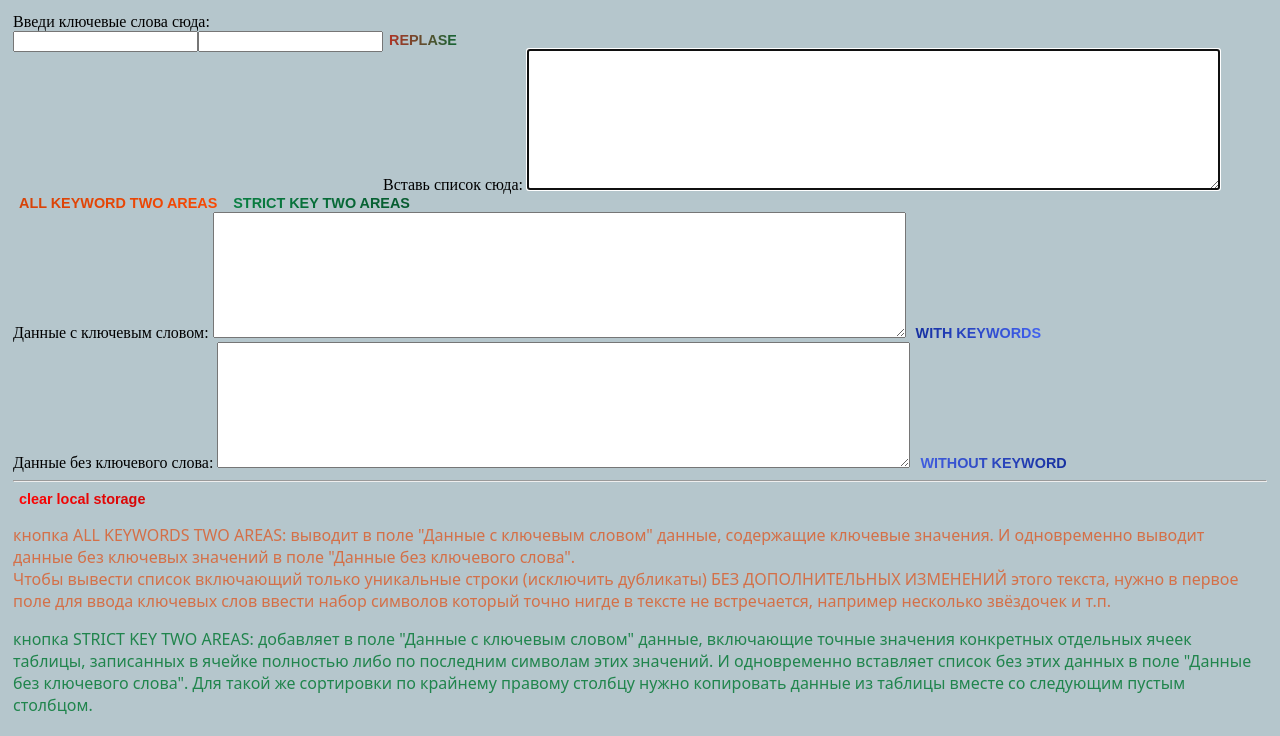
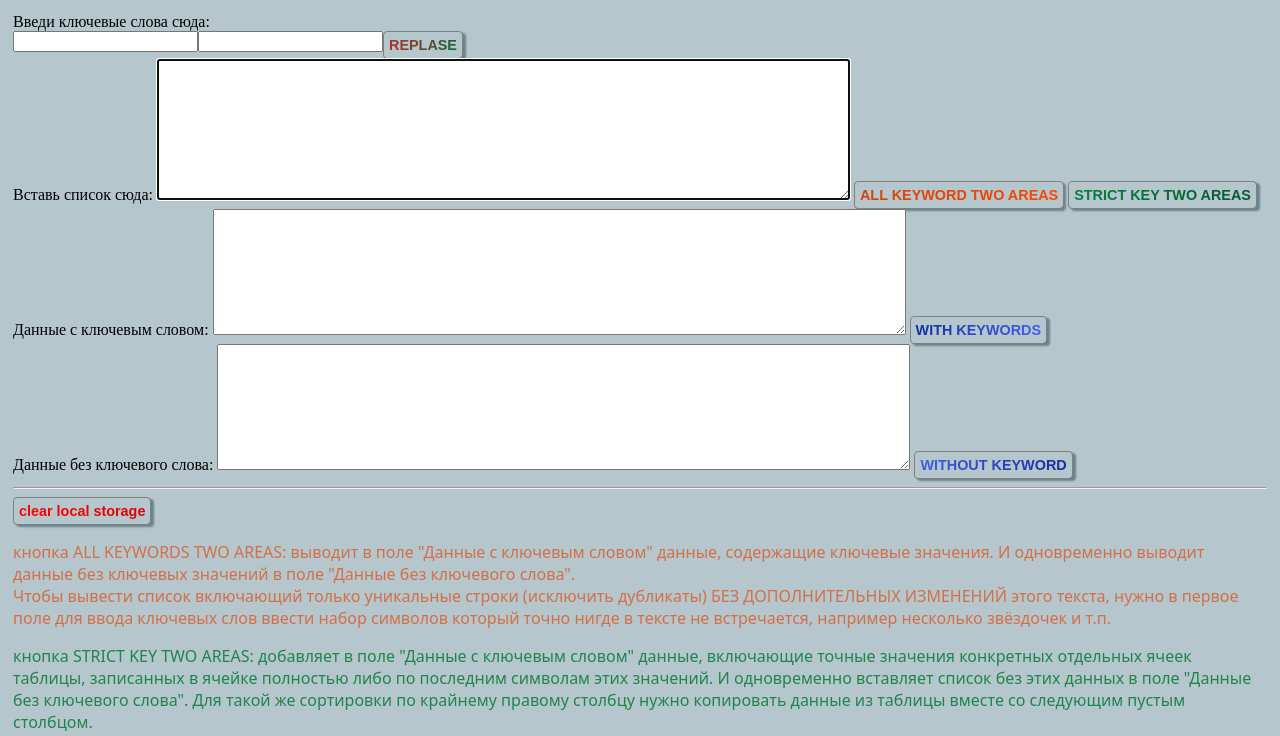
Before and after one commit to Liasnik/Sort-List, a plain HTML site: page index.html in a window 1280 px wide. Shown: the top 736 px of the page. Drawn offline with Linux system fonts and the light colour scheme.

Commit message:
Update style.css

```diff
--- a/style.css
+++ b/style.css
@@ -11,14 +11,19 @@ body {
 
 button {
     cursor: pointer;
-    border: none;
     font-size: 0.9rem;
     font-weight: 700;
-
      -webkit-background-clip: text;
      -webkit-text-fill-color: transparent;
-    cursor: pointer;
     transition: 0.4s;
+    border: 1px solid gray;
+    border-radius: 4px;
+    padding: 5px;
+   box-shadow: 3px 2px 2px #67848f;
+}
+
+button:active {
+    box-shadow: 1px 1px 1px #67848f;
 }
 
 button:hover {
@@ -30,13 +35,19 @@ button:active {
 }
 
 .butt-1-1 {
-
     background-image: linear-gradient(to right, rgb(213, 66, 8),
     rgb(249, 73, 3));
      -webkit-background-clip: text;
      -webkit-text-fill-color: transparent;
+     border: 1px solid gray;
+     border-radius: 4px;
+     padding: 5px;
+    box-shadow: 2px 2px 2px #67848f;
 }
 
+.butt-1-1:active {
+    box-shadow: 1px 1px #67848f;
+}
 .butt-1 {
     color: rgb(1, 71, 30);
     font-size: 0.9rem;
@@ -45,10 +56,12 @@ button:active {
     #06582e);
      -webkit-background-clip: text;
      -webkit-text-fill-color: transparent;
+     border: 1px solid gray;
+     padding: 5px;
+     transition: 0.4s;
 }
 
 .butt-3-repl {
-    border: none;
     color: #a5231a;
     font-size: 0.9rem;
     font-weight: 700;
```
